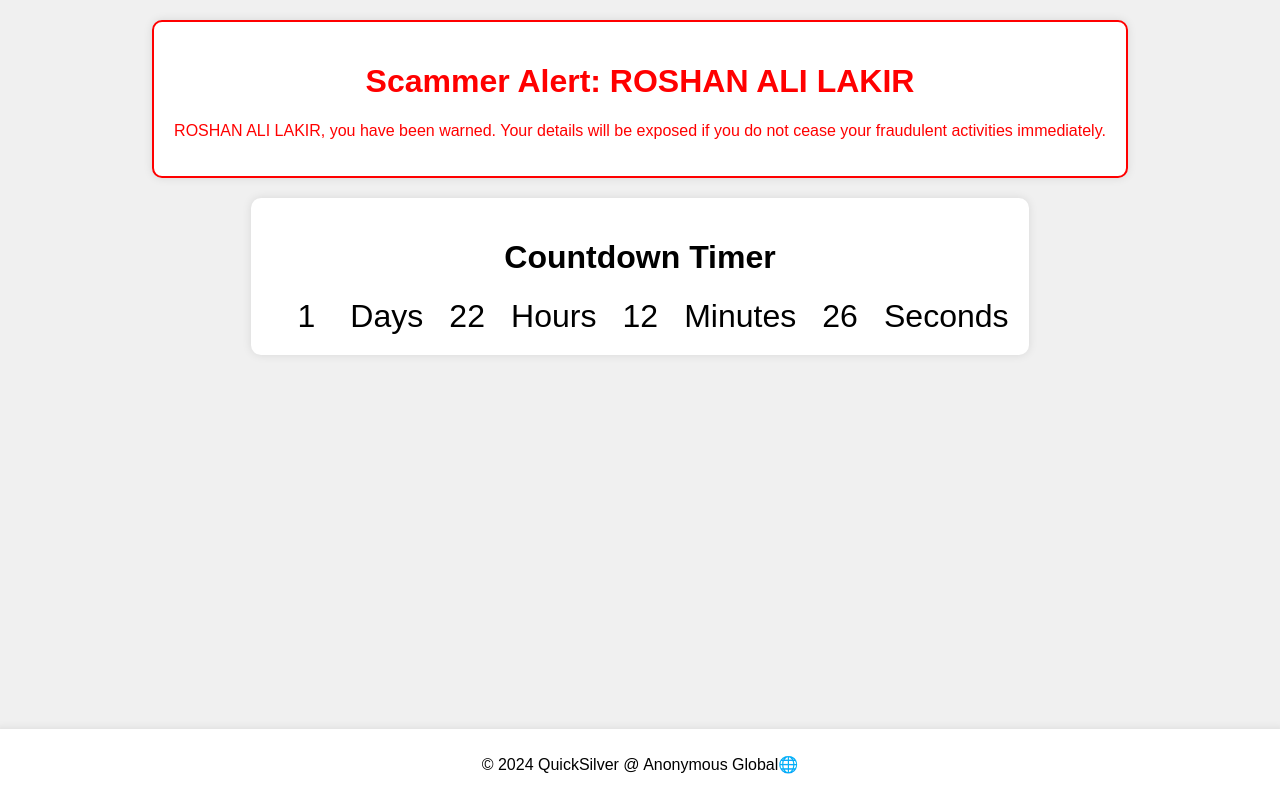
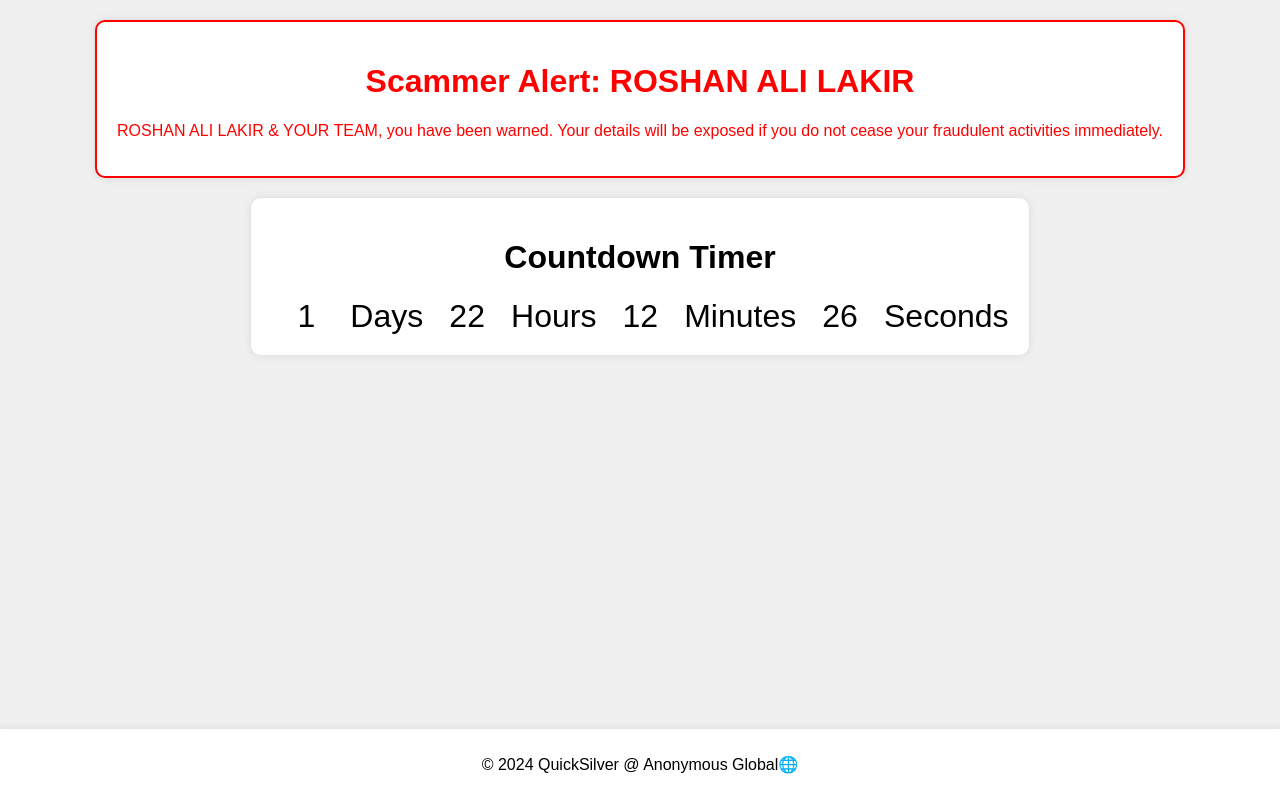
Before and after one commit to Quicksilver-lab/CountDown, a plain HTML site: page index.html in a window 1280 px wide. Drawn offline with Linux system fonts and the light colour scheme.

Commit message:
Update index.html

```diff
--- a/index.html
+++ b/index.html
@@ -11,7 +11,7 @@
 <body>
     <div id="warning">
         <h1>Scammer Alert: ROSHAN ALI LAKIR</h1>
-        <p>ROSHAN ALI LAKIR, you have been warned. Your details will be exposed if you do not cease your fraudulent activities immediately.</p>
+        <p>ROSHAN ALI LAKIR & YOUR TEAM, you have been warned. Your details will be exposed if you do not cease your fraudulent activities immediately.</p>
     </div>
     <div id="countdown">
         <h1>Countdown Timer</h1>
```
